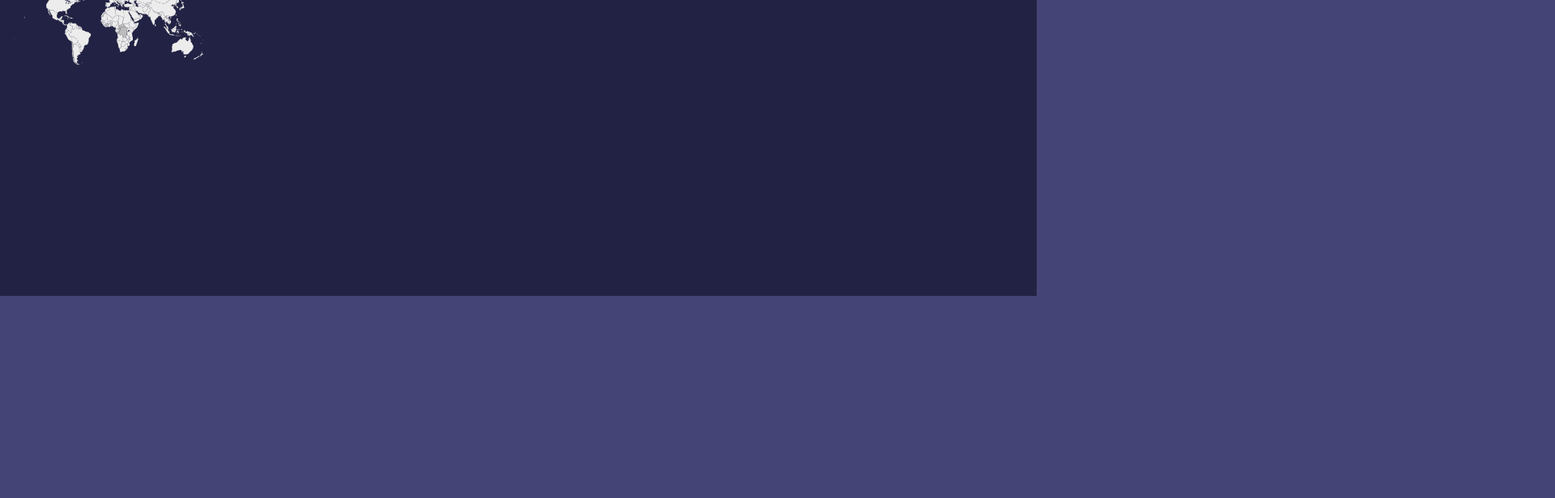
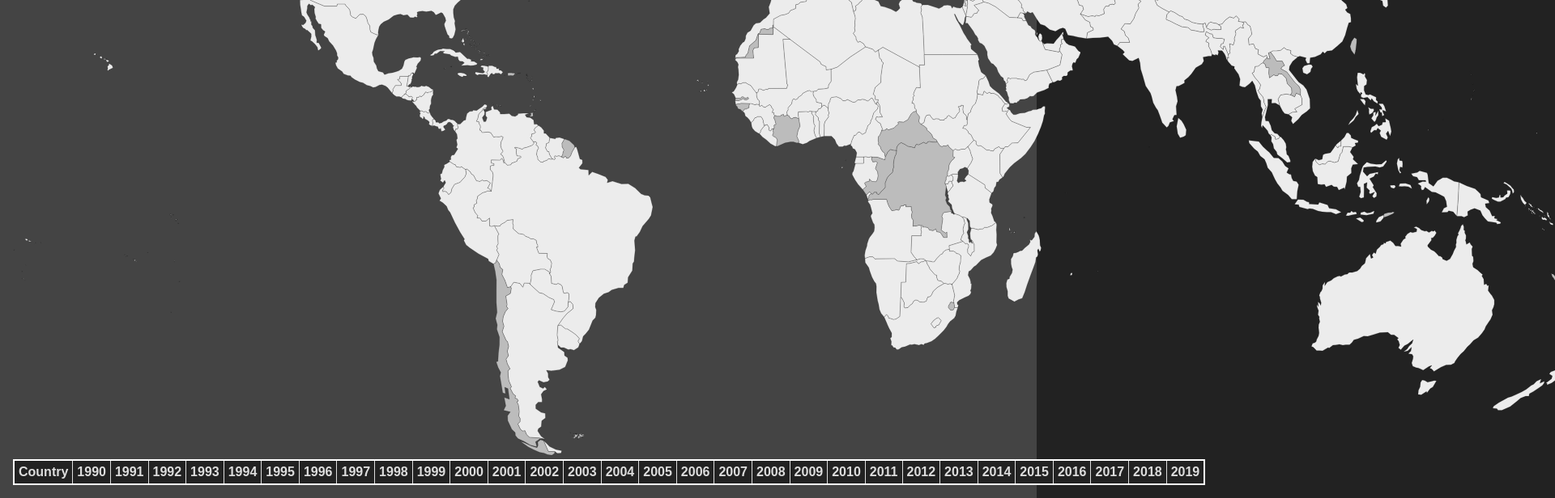
Before and after one commit to codythegreat/life-expectancy-dashboard, a website: page public/index.html in a window 1280 px wide. Shown: the part 417-1033 px from the top of the page at 81% size, 1920 px wide, since content can reach past the window. Before the commit the page ends 800 px from the top, so only its background shows below. Drawn offline with nearby package versions, Linux system fonts and the light colour scheme.

Commit message:
updates styling

```diff
--- a/public/css/style.css
+++ b/public/css/style.css
@@ -1,6 +1,6 @@
 body {
     margin: 0;
-    background-color: #447;
+    background-color: #222;
     color: #ddd;
     font-family: Arial, Helvetica, sans-serif;
 }
@@ -25,39 +25,50 @@ header h1 {
 .page-selector {
     padding: .5rem 1rem;
     border-top: 3px solid #88a;
-    background-color: #335;
+    background-color: #393939;
     margin: 0 1px 0 1px;
     cursor: pointer;
 }
 
 .page-selector.selected {
-    background-color: #292949;
+    background-color: #444;
     border-top: 3px solid #ddd;
 }
 
 .page-selector:hover {
-    background-color: #224;
+    background-color: #444;
 }
 
 #dash-pages {
     padding: 1rem;
-    background-color: #224;
+    background-color: #444;
 }
 .page {
     display: flex;
-    flex-direction: row;
+    flex-direction: column;
     flex-wrap: nowrap;
                 /*window - top_panel - page padding*/
-    height: calc((100vh - 125.5px) - 2rem);
+    /*height: calc((100vh - 125.5px) - 2rem);*/
 }
 
 .page.hidden {
     display: none;
 }
+/*
+#page1 {
+    background-color: orange;
+}
+
+#page2 {
+    background-color: green;
+
+}*/
 
 
 #map {
-    flex-grow: 1;
+    /*flex-grow: 1;*/
+    width: max-content;
+    margin: auto;
 }
 svg {
     max-width: 100%;
@@ -65,9 +76,11 @@ svg {
 }
 
 
-table {
+#map_click_output_table {
     border-collapse: collapse;
     margin-bottom: auto;
+    border: 2px solid white;
+    background-color: #222;
 }
 
 th, td {
@@ -78,6 +91,14 @@ th, td {
     border-radius: 5px;
 }
 
+th {
+    font-weight: bold;
+}
+
+td:nth-child(1) {
+    font-weight: bold;
+}
+
 td:nth-child(n+2) {
     text-align: right;
 }
--- a/public/index.html
+++ b/public/index.html
@@ -501,10 +501,20 @@
             </div>
 
 
-            <table>
+            <table id="map_click_output_table">
                 <thead>
                     <tr>
                         <th>Country</th>
+                        <th>1990</th>
+                        <th>1991</th>
+                        <th>1992</th>
+                        <th>1993</th>
+                        <th>1994</th>
+                        <th>1995</th>
+                        <th>1996</th>
+                        <th>1997</th>
+                        <th>1998</th>
+                        <th>1999</th>
                         <th>2000</th>
                         <th>2001</th>
                         <th>2002</th>
@@ -575,6 +585,16 @@
                     let newRow = `
                         <tr>
                             <td>${data.country}</td>
+                            <td>${data.year_1990}</td>
+                            <td>${data.year_1991}</td>
+                            <td>${data.year_1992}</td>
+                            <td>${data.year_1993}</td>
+                            <td>${data.year_1994}</td>
+                            <td>${data.year_1995}</td>
+                            <td>${data.year_1996}</td>
+                            <td>${data.year_1997}</td>
+                            <td>${data.year_1998}</td>
+                            <td>${data.year_1999}</td>
                             <td>${data.year_2000}</td>
                             <td>${data.year_2001}</td>
                             <td>${data.year_2002}</td>
```
